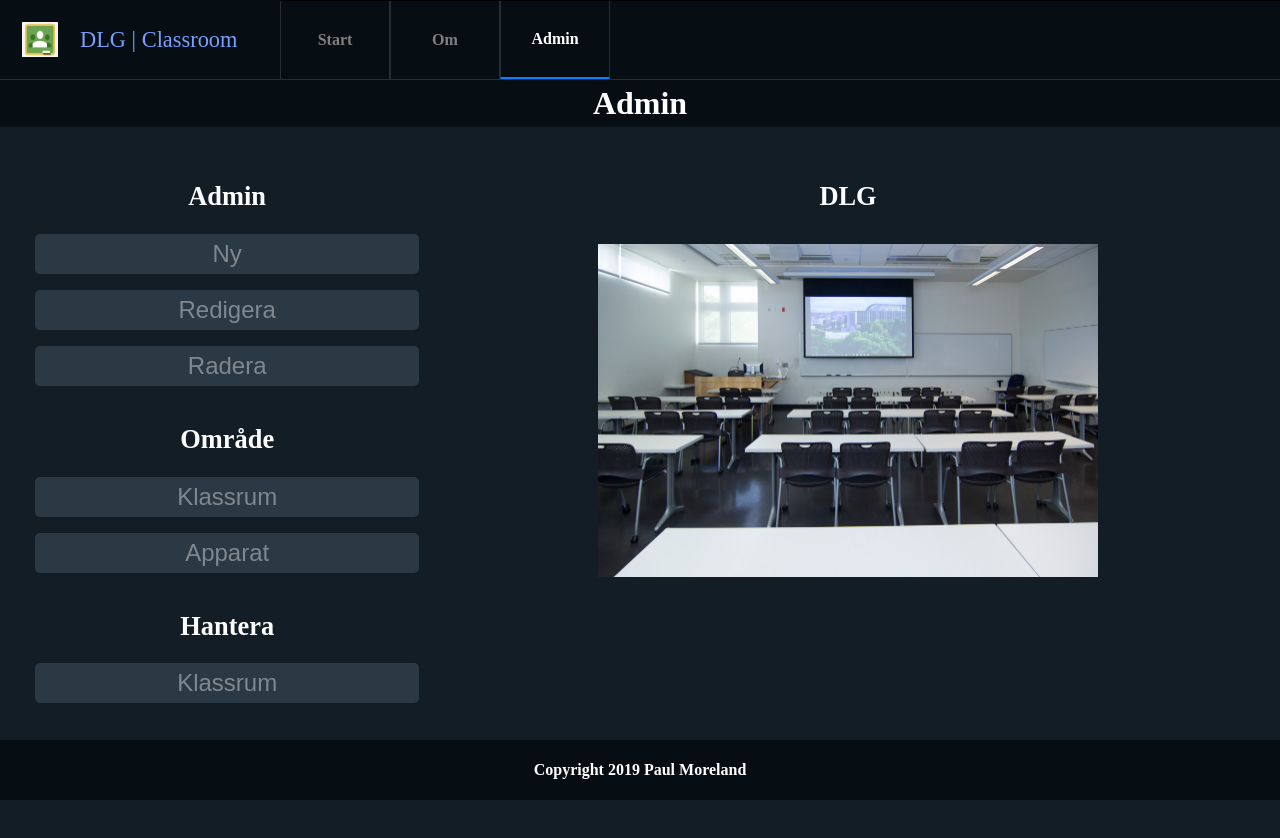
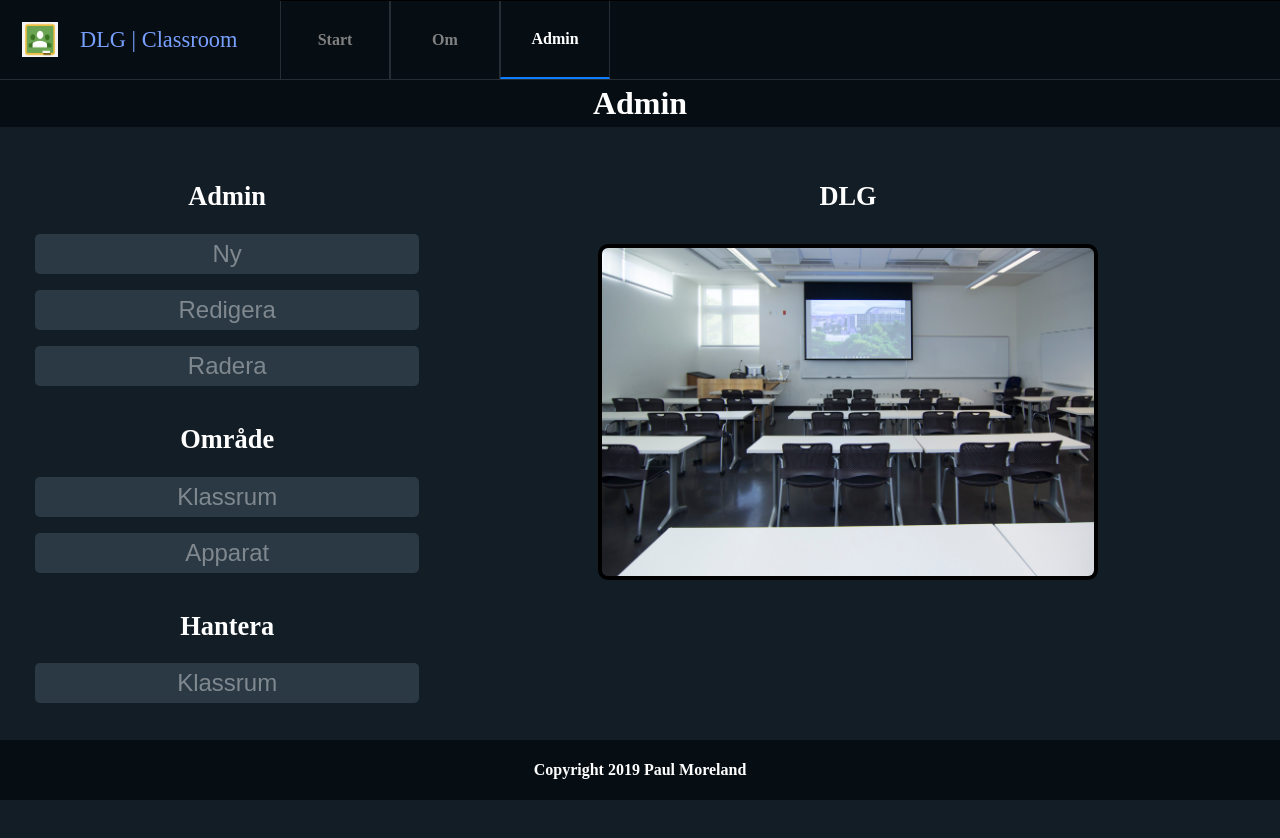
Before and after one commit to pamo18/dlg-classroom, a React (Create React App) app: page /admin in a window 1280 px wide. Shown: the top 838 px of the page. Built offline with nearby package versions, Linux system fonts and the light colour scheme.

Commit message:
Dynamic pictures

```diff
--- a/src/components/classroom/Classroom.css
+++ b/src/components/classroom/Classroom.css
@@ -13,6 +13,8 @@
 }
 
 .classroom-image img {
+    border-radius: 10px;
+    border: 4px solid black;
     width: 100%;
 }
 
--- a/src/components/classroom/Classroom.js
+++ b/src/components/classroom/Classroom.js
@@ -6,9 +6,9 @@ import db from '../../models/db.js';
 import utils from '../../models/utils.js';
 import form from '../../models/form.js';
 import table from '../../models/table.js';
+import image from '../../models/image.js';
 import icon from '../../models/icon.js';
 import './Classroom.css';
-import image from "../../assets/classroom/default.jpg";
 
 class Classroom extends Component {
     constructor(props) {
@@ -28,9 +28,10 @@ class Classroom extends Component {
             classroomDevicesTable: {},
             classroomDevicesCount: null,
             classroomSelected: null,
-            classroom: {},
+            classroom: {
+                image: ""
+            },
             name: null,
-            image: image,
             devices: [],
             filters: []
         };
@@ -232,7 +233,7 @@ class Classroom extends Component {
                                     }
                                 </h2>
                                 <div className="classroom-image">
-                                    <img src={ this.state.image } alt="Classroom image"/>
+                                    <img src={ image.get(this.state.classroom.image) } alt="Classroom image"/>
                                 </div>
                             </div>
 
--- /dev/null
+++ b/src/models/image.js
@@ -0,0 +1,22 @@
+import React, { Component } from 'react';
+
+// Image helper
+const image = {
+    get: function(url) {
+        let defaultClassroom = require(`../assets/classroom/default.jpg`);
+
+        try {
+
+
+            if (url) {
+                return require(`../assets/classroom/${url}`);
+            } else {
+                return defaultClassroom;
+            }
+        } catch {
+            return defaultClassroom;
+        }
+    }
+};
+
+export default image;
```
